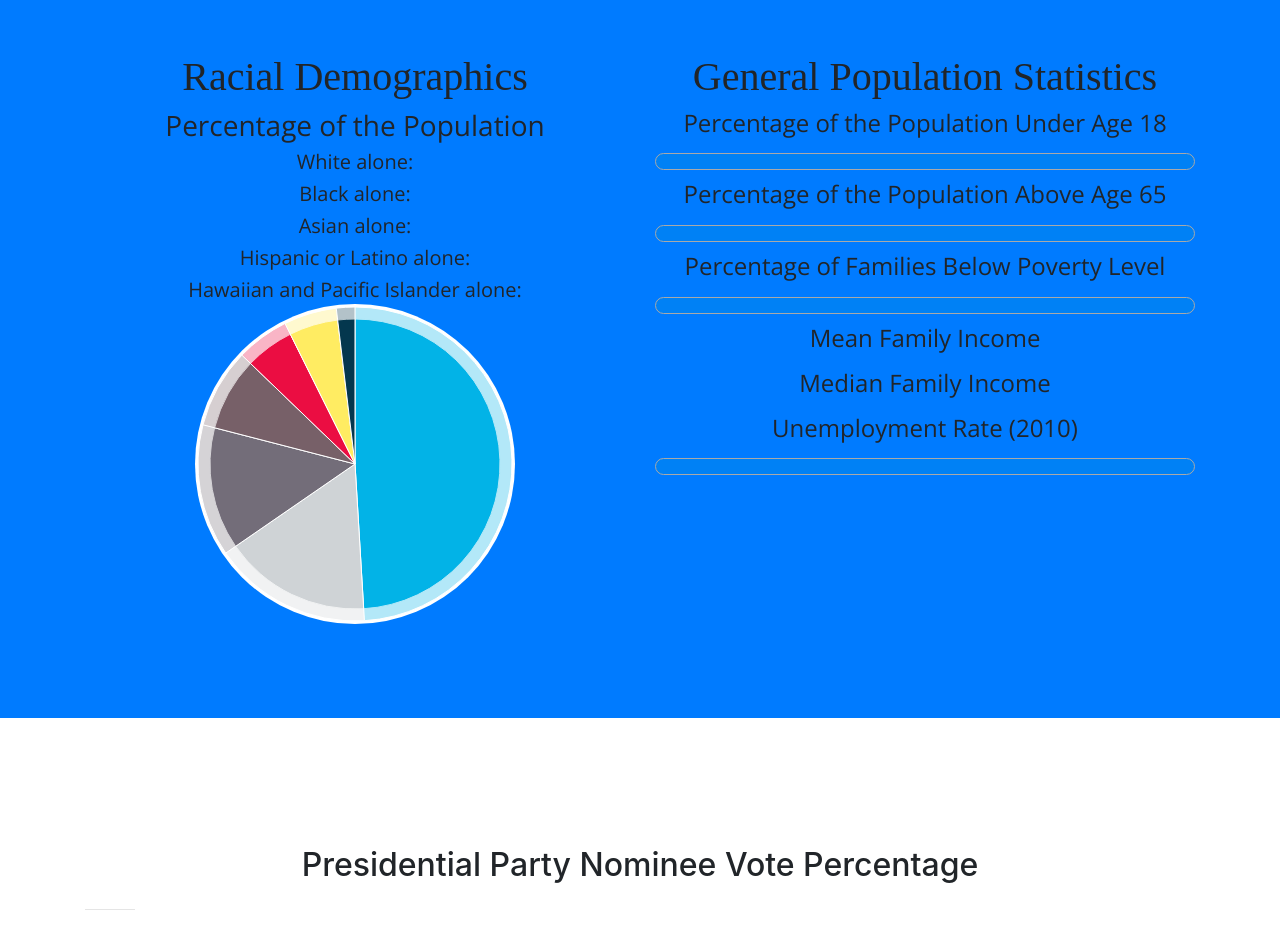
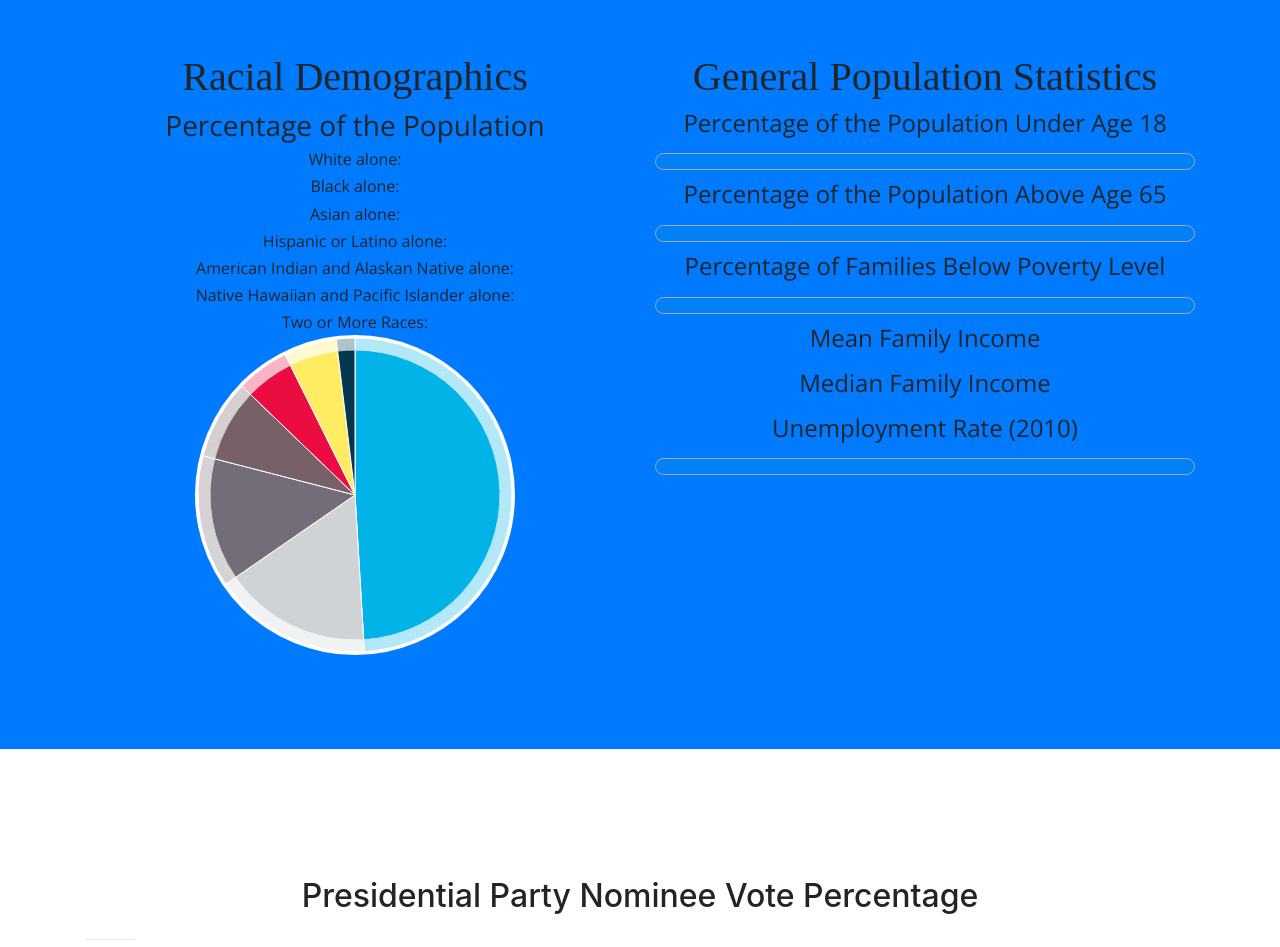
Before and after one commit to Census-Group-Project/US-Census-Data-Visualization, a website with bundled scripts: page app/public/assets/views/index.html in a window 1280 px wide. Shown: the part 1019-1966 px from the top of the page. Built offline with nearby package versions, Linux system fonts and the light colour scheme; no server answers.

Commit message:
Racial demographics chart improvements

```diff
--- a/app/public/assets/views/index.html
+++ b/app/public/assets/views/index.html
@@ -111,11 +111,13 @@
                     <h1 id="racialDemographicsSubtitleStyle" class="timesNewRomanText">Racial Demographics</h1>
                     <div class="googleFontOpenSans">
                     <h3>Percentage of the Population</h3>
-                        <h5 id="graphWhitePopulation">White alone: </h5>
-                        <h5>Black alone: </h5>
-                        <h5>Asian alone: </h5>
-                        <h5>Hispanic or Latino alone:</h5>
-                        <h5>Hawaiian and Pacific Islander alone: </h5>
+                        <h6 id="graphWhitePopulation">White alone: </h6>
+                        <h6 id="graphBlackPopulation">Black alone: </h6>
+                        <h6 id="graphAsianPopulation">Asian alone: </h6>
+                        <h6 id="graphHispanicOrLatinoPopulation">Hispanic or Latino alone:</h6>
+                        <h6 id="graphAmericanIndianAndAlaskanNativePopulation">American Indian and Alaskan Native alone: </h6>
+                        <h6 id="graphNativeHawaiianAndPacificIslanderPopulation">Native Hawaiian and Pacific Islander alone: </h6>
+                        <h6 id="graphTwoOrMoreRacesPopulation">Two or More Races: </h6>
                     </div>
                     <!-- Creating row and col-lg-6 within this existing col-lg-6 to give the pie chart a different plane than its accompanying text, the unique id is used to push it down -->
                     <div class="row">
```
